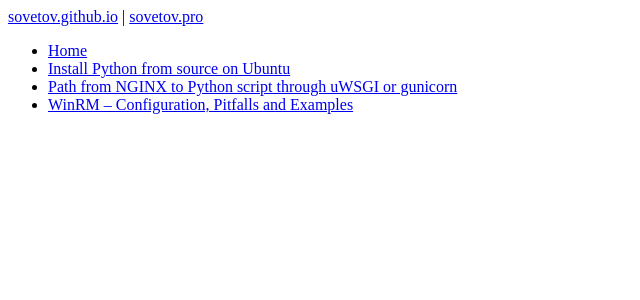
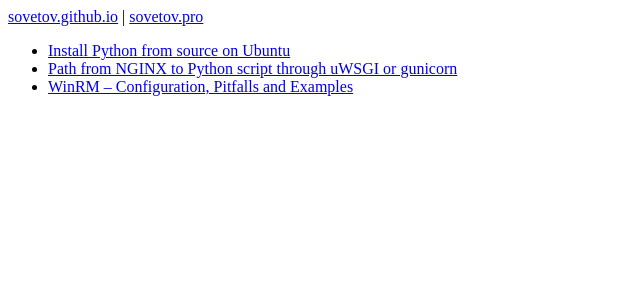
Before and after one commit to sovetov/sovetov.github.io, a Jekyll site: the page built from index.md, in a window 1280 px wide. Shown: the top 300 px of the page, without its empty margins (0-640 px from the left). Built offline with Jekyll 4.4.1, drawn with Linux system fonts in a browser that asks for light colours.

Commit message:
Fix presence of index.md in post list

```diff
--- a/_layouts/index.html
+++ b/_layouts/index.html
@@ -4,7 +4,7 @@ layout: default
 
 <ul>
     {%- for p in site.pages -%}
-    {%- if p == page -%}
+    {%- if p.name == page.name -%}
         {%- continue -%}
     {%- endif -%}
     {% assign ext = p.name | split: '.' | last %}
```
